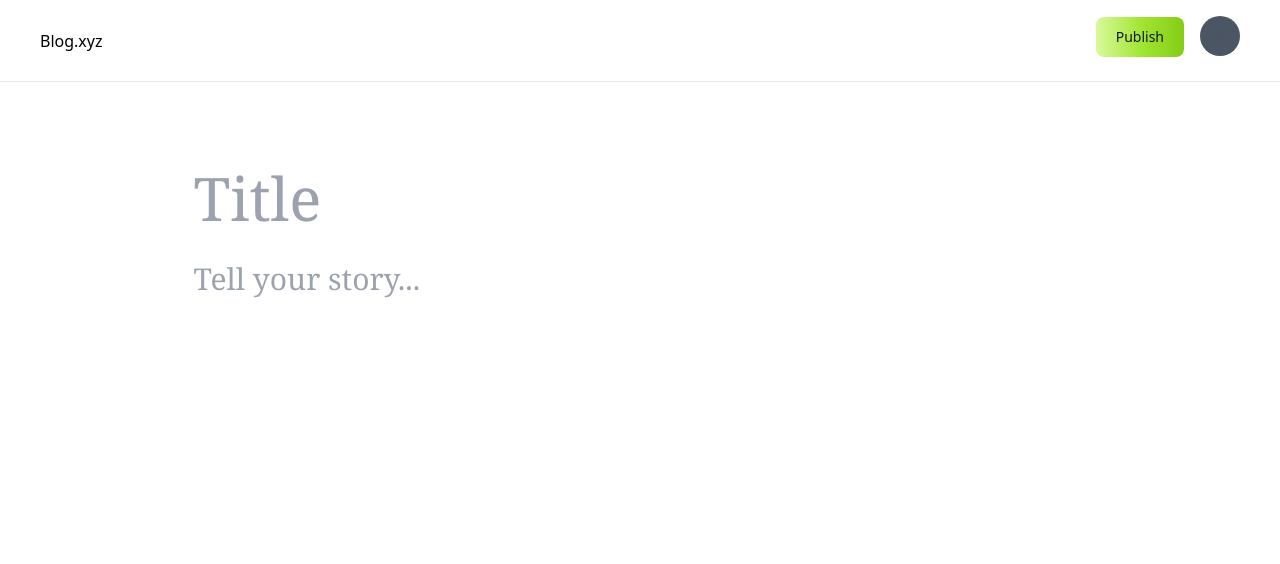
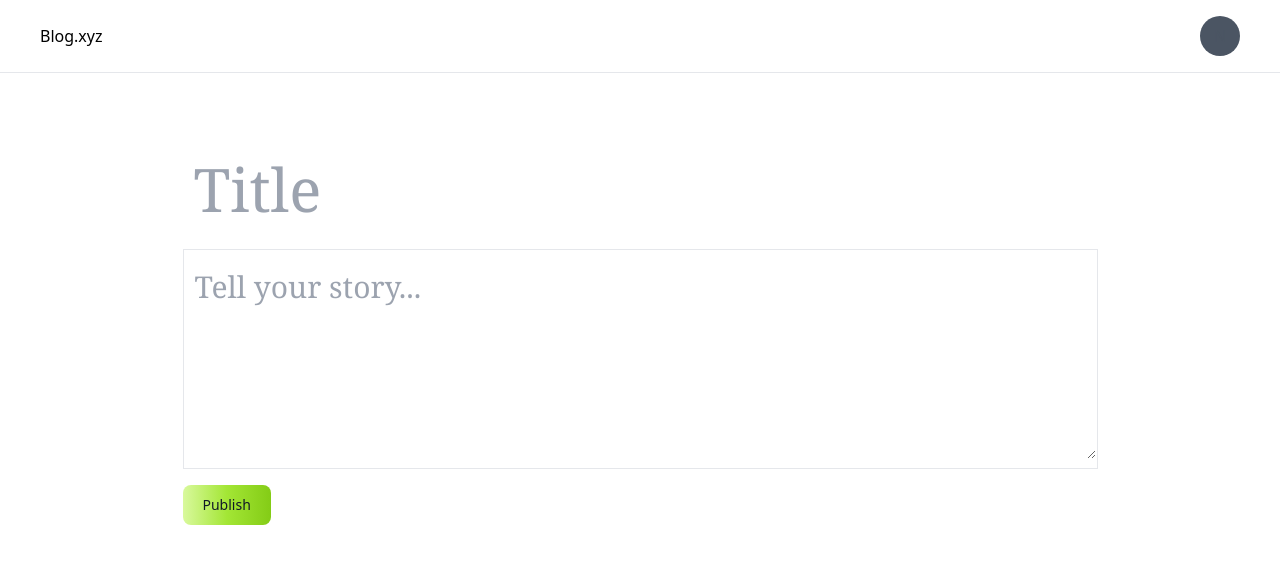
Before and after one commit to nithin6x9/blog.xyz, a React (Vite) app in the folder frontend/: page /publish in a window 1280 px wide. Shown: the top 564 px of the page. Built offline with nearby package versions, Linux system fonts and the light colour scheme.

Commit message:
added posting blog feature

```diff
--- a/frontend/src/components/blogCard.tsx
+++ b/frontend/src/components/blogCard.tsx
@@ -42,7 +42,7 @@ export const BlogCard = ({
 
 export function Avatar({ name, size = "small" }: { name: string, size?: "small" | "big" }) {
     return <div className={`relative inline-flex items-center justify-center overflow-hidden bg-gray-600 rounded-full ${size === "small" ? "w-6 h-6" : "w-10 h-10"}`}>
-    <span className={`${size === "small" ? "text-xs" : "text-md"} font-extralight text-gray-600 dark:text-gray-300`}>
+    <span className={`${size === "small" ? "text-xs" : "text-md"} font-light text-gray-600 dark:text-gray-300`}>
         {name[0]}
     </span>
 </div>
--- a/frontend/src/pages/publish.tsx
+++ b/frontend/src/pages/publish.tsx
@@ -1,49 +1,69 @@
-import {useState} from 'react';
+import {useState,ChangeEvent} from 'react';
 import {Avatar} from "../components/blogCard";
 import {Link} from "react-router-dom";
 import axios from 'axios';
 import {BACKEND_URL} from "../config.ts";
-//import { RichText } from '../components/texteditor';
-//import RichText from '../components/texteditor';
+import {useNavigate} from 'react-router-dom';
 
 
 export const Publish = ()=> {
 	const [title,setTitle] = useState("");
 	const [description,setDescription] =useState("");
+	const navigate = useNavigate();
 
 	return <div>
 			<Customappbar/>
 			<div className="flex justify-center">
 				<div  className= "max-w-screen-lg">
 
-					<input onChange = {()=>{
+					<input onChange = {(e)=>{
 						setTitle(e.target.value)
 					}} className= "mt-16 block p-2.5 w-full text-6xl font-serif bg-white border border-white rounded focus:border-white focus:outline-none" placeholder="Title"/>
-					<input onChange = {()=>{
+					<TextEditor onChange={(e)=>{
 						setDescription(e.target.value)
-					}}className= "block p-2.5 w-full text-3xl font-serif bg-white border border-white rounded focus:border-white focus:outline-none" placeholder="Tell your story..."/>
+					}}/>
+					<button onClick = {async ()=>{
+						const response = await axios.post(`${BACKEND_URL}/api/v1/blog`,{
+						title,
+						content:description
+						},{
+							headers:{
+								Authorization:localStorage.getItem("token")
+							}
+						});
+						navigate(`/blog/${response.data.id}`)
+						}} type="button" className="text-gray-900 bg-gradient-to-r from-lime-200 via-lime-400 to-lime-500 hover:bg-gradient-to-br focus:ring-4
+						focus:outline-none focus:ring-lime-300 dark:focus:ring-lime-800 font-medium rounded-lg text-sm px-5 py-2.5 text-center mr-4 me-2 mb-2">Publish
+					</button>
 				</div>
 			</div>
 		</div>
 }
 
+function TextEditor({ onChange }: {onChange: (e: ChangeEvent<HTMLTextAreaElement>) => void}) {
+	return <div className="mt-2">
+				<div className="w-full mb-4 ">
+					<div className="flex items-center justify-between border">
+						<div className="my-2 bg-white rounded-b-lg w-full">
+							<textarea rows={5} onChange={onChange}
+								className= "block p-2.5 w-full text-3xl font-serif bg-white border border-white rounded focus:border-white focus:outline-none" placeholder="Tell your story..."/>
+						</div>
+					</div>
+				</div>
+			</div>
+}
 
-const Customappbar = ({title,description})=> {
+
+const Customappbar = ()=> {
 	return <div className = "border-b flex justify-between px-10 py-4">
 		<Link to={'/blogs'} className="flex flex-col justify-center">
 			Blog.xyz
 		</Link>
-		<div>
-			<button onClick = {()=>{
-				axios.post(`${BACKEND_URL}/v1/blog`,{
-					title,
-					description
-				})
-			}} type="button" className="text-gray-900 bg-gradient-to-r from-lime-200 via-lime-400 to-lime-500 hover:bg-gradient-to-br focus:ring-4 focus:outline-none focus:ring-lime-300 dark:focus:ring-lime-800 font-medium rounded-lg text-sm px-5 py-2.5 text-center mr-4 me-2 mb-2">Publish</button>
-			<Avatar size = {"big"} name="Nithin"/>
-		</div>
+		<Avatar size = {"big"} name="Nithin"/>
 		</div>
 }
+
+
 
 
 
```
